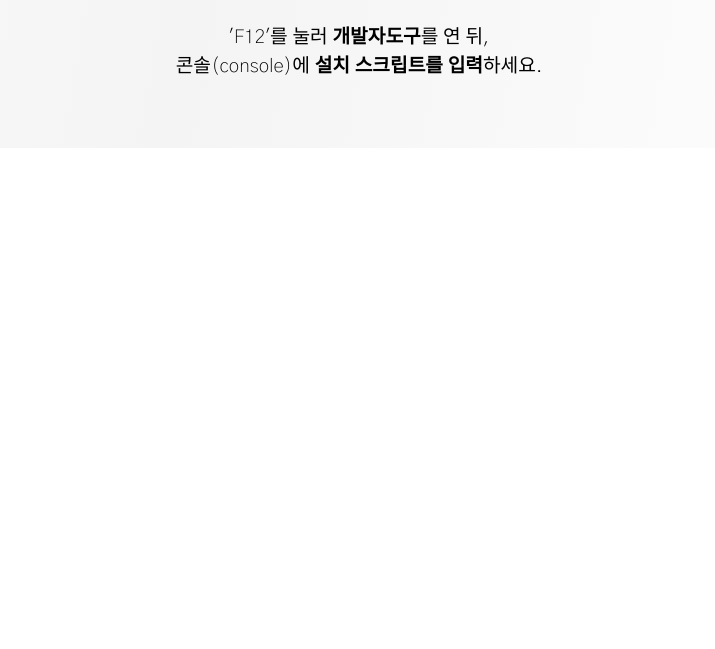
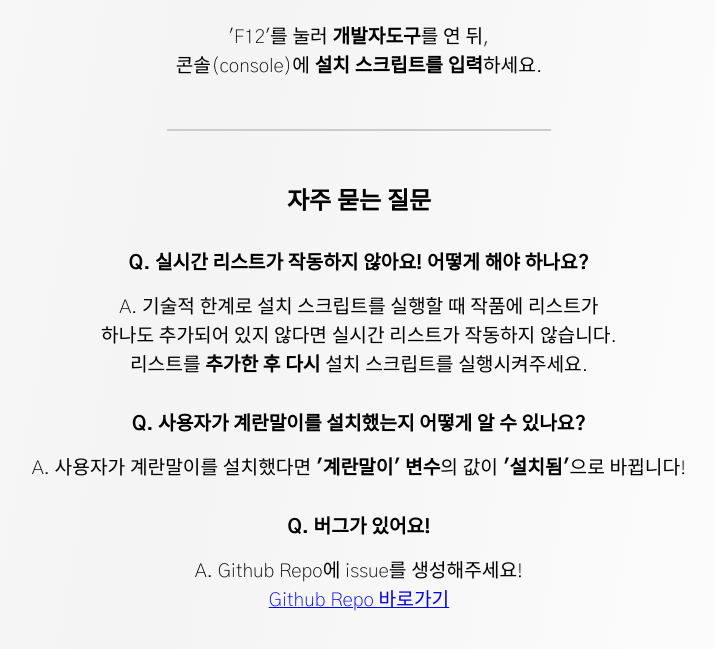
Before and after one commit to jedeop/gyelanmal-i, a website built with webpack: page public/index.html in a window 1280 px wide. Shown: the part 2047-2696 px from the top of the page, without its empty margins (281-996 px from the left). Before the commit the page ends 2195 px from the top, so only its background shows below. Built offline with nearby package versions, Linux system fonts and the light colour scheme; some packages are replaced by stand-ins of ours.

Commit message:
Update index.html > FAQ

```diff
--- a/public/index.html
+++ b/public/index.html
@@ -87,6 +87,11 @@
       .make-project .text {
         font-size: 1.3em;
       }
+      .faq .qest {
+        font-weight: 700;
+        margin-top: 30px;
+        margin-bottom: 15px;
+      }
     </style>
   </head>
   <body>
@@ -159,5 +164,34 @@
         </div>
       </div>
     </div>
+    <div class="hr"></div>
+    <h2>자주 묻는 질문</h2>
+    <div class="faq text">
+      <div>
+        <div class="qest">
+          Q. 실시간 리스트가 작동하지 않아요! 어떻게 해야 하나요?
+        </div>
+        <div class="answer">
+          A. 기술적 한계로 설치 스크립트를 실행할 때 작품에 리스트가<br>하나도 추가되어 있지 않다면 실시간 리스트가 작동하지 않습니다.<br>리스트를 <span class="strong">추가한 후 다시</span> 설치 스크립트를 실행시켜주세요.
+        </div>
+      </div>
+      <div>
+        <div class="qest">
+          Q. 사용자가 계란말이를 설치했는지 어떻게 알 수 있나요?
+        </div>
+        <div class="answer">
+          A. 사용자가 계란말이를 설치했다면 <span class="strong">'계란말이' 변수</span>의 값이 <span class="strong">'설치됨'</span>으로 바뀝니다!
+        </div>
+      </div>
+      <div>
+        <div class="qest">
+          Q. 버그가 있어요!
+        </div>
+        <div class="answer">
+          A. Github Repo에 issue를 생성해주세요!<br>
+          <a href="https://github.com/DQSR/gyelanmal-i/issues">Github Repo 바로가기</a>
+        </div>
+      </div>
+    </div>
   </body>
 </html>
```
